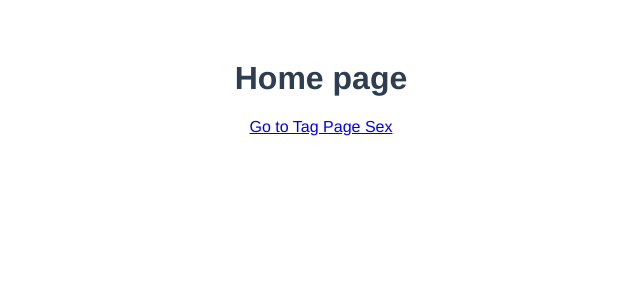
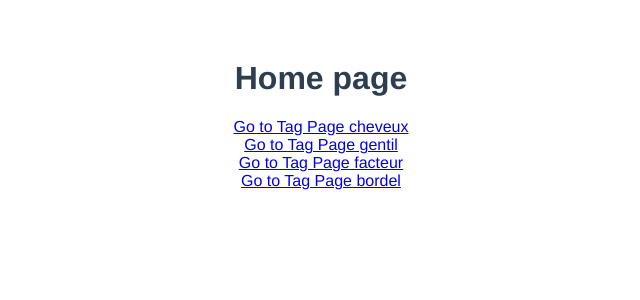
Before and after one commit to maxime-groff/zoneson-clone, a Vue app: page / in a window 1280 px wide. Shown: the top 300 px of the page, without its empty margins (319-959 px from the left). Built offline with nearby package versions, Linux system fonts and the light colour scheme.

Commit message:
feat: adding a dynamic tag

```diff
--- a/src/views/Home.vue
+++ b/src/views/Home.vue
@@ -3,9 +3,14 @@
     <div>
       <!-- Components -->
       <h1>Home page</h1>
-      <router-link to="/tag/sex">
-        Go to Tag Page Sex
-      </router-link>
+      <div
+        v-for="(quote, index) in quotes"
+        :key="index"
+      >
+        <router-link :to="'/tag/'+ quote">
+          Go to Tag Page {{ quote }}
+        </router-link>
+      </div>
     </div>
   </div>
 </template>
@@ -14,7 +19,9 @@
 export default {
   name: 'Home',
   data() {
-    return {}
+    return {
+      quotes: ['cheveux', 'gentil', 'facteur', 'bordel'],
+    }
   },
 }
 </script>
--- a/src/views/Tag.vue
+++ b/src/views/Tag.vue
@@ -7,6 +7,7 @@
         Go to Homepage
       </router-link>
       <PlaySound file-name="sound.mp3" />
+      {{ tagId }}
     </div>
   </div>
 </template>
@@ -21,6 +22,11 @@ export default {
   data() {
     return {}
   },
+  computed: {
+    tagId() {
+      return this.$route.params.id
+    },
+  },
 }
 </script>
 
```
